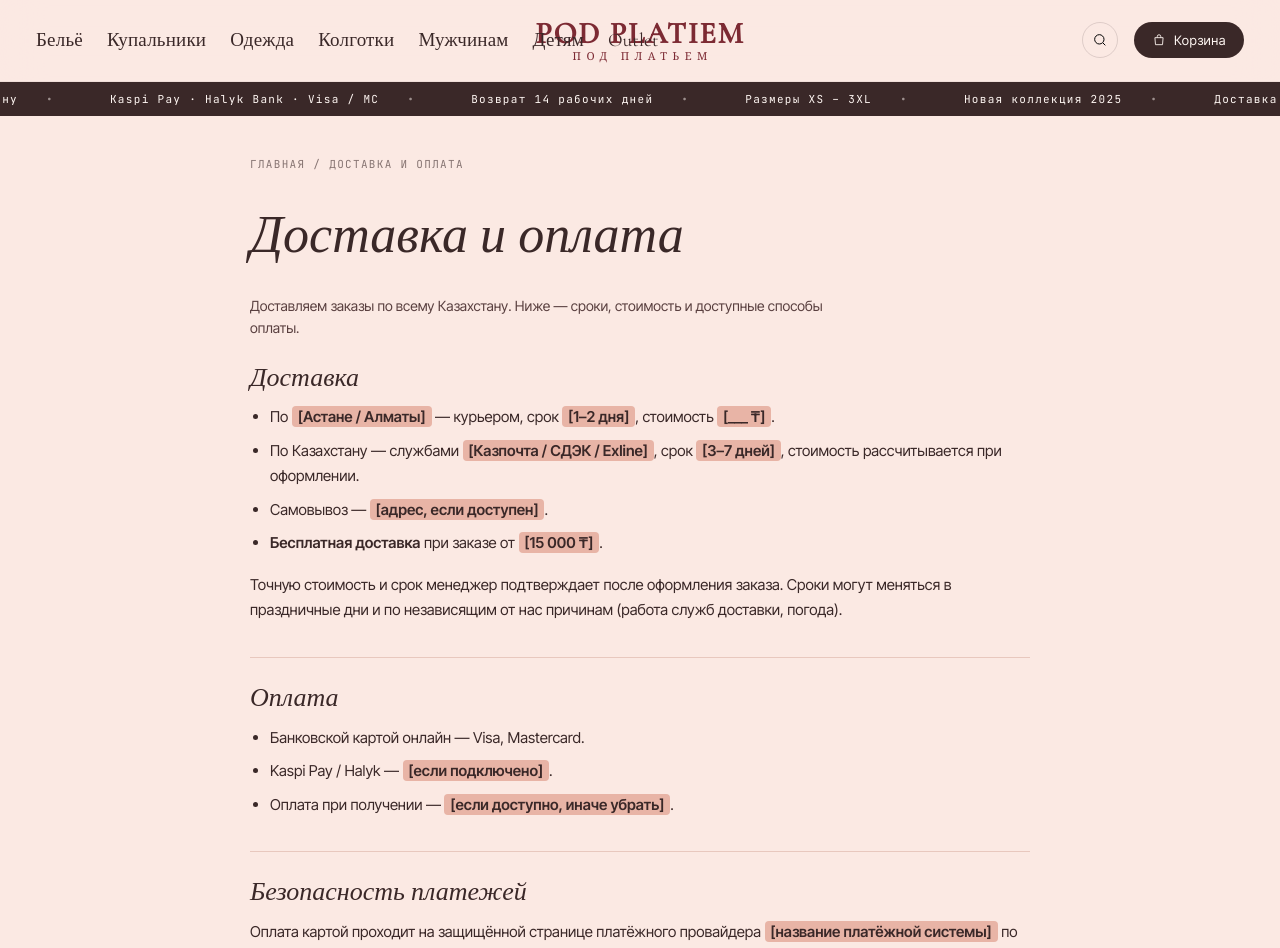
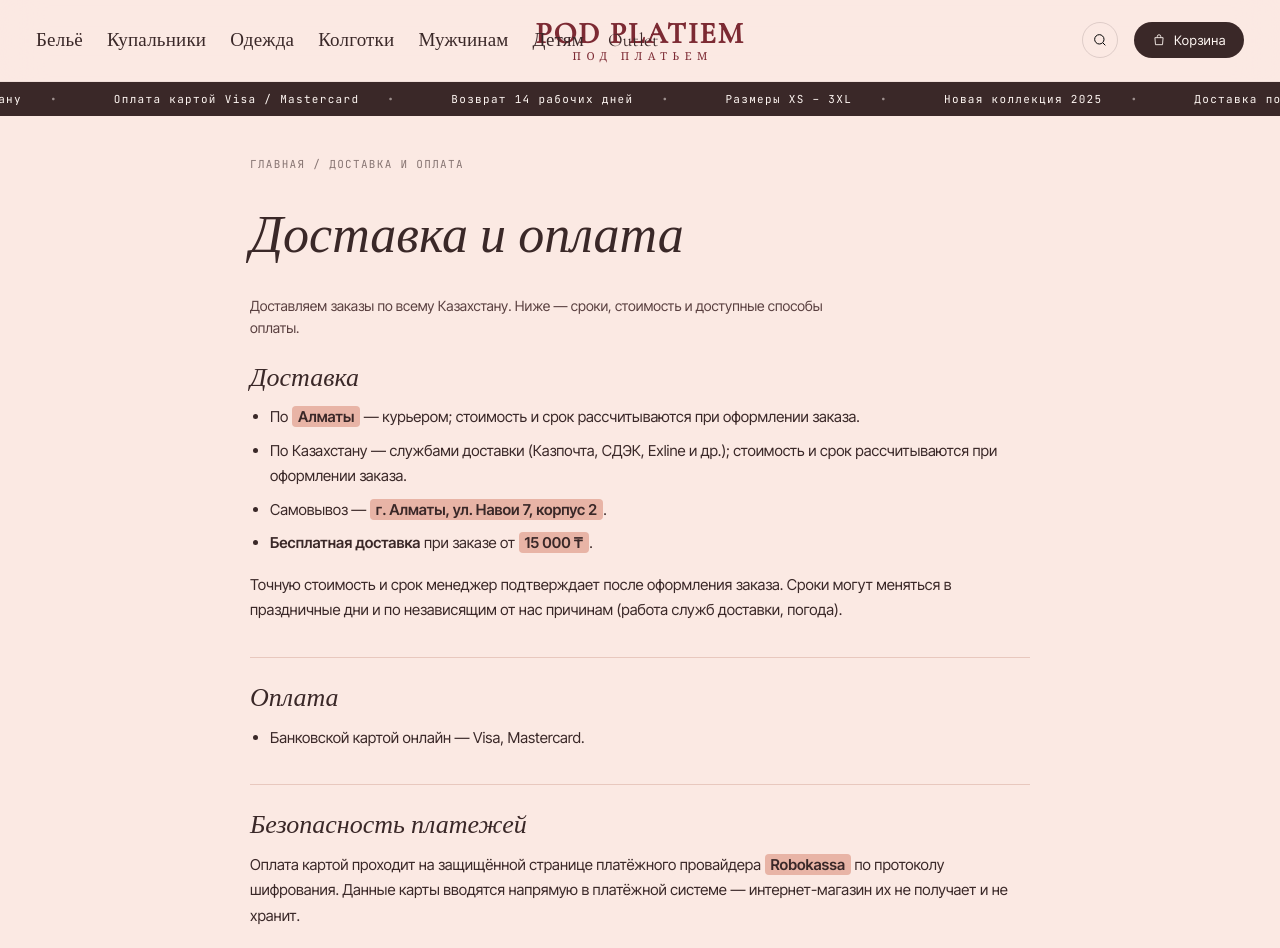
Before and after one commit to yemmydx/annablle-arto, a Next.js app: page /delivery in a window 1280 px wide. Shown: the top 948 px of the page. Built offline with nearby package versions, Linux system fonts and the light colour scheme.

Commit message:
fix: реквизиты, оплата только Robokassa, убраны плейсхолдеры

```diff
--- a/app/cart/page.tsx
+++ b/app/cart/page.tsx
@@ -136,7 +136,7 @@ export default function CartPage() {
 
               {/* Платёжки */}
               <div className="flex gap-1 flex-wrap justify-center mt-6">
-                {['Kaspi Pay', 'Halyk', 'Visa', 'MC'].map(p => (
+                {['Visa', 'MC'].map(p => (
                   <span key={p} className="text-[9px] border border-stone-200 text-stone-400 px-2 py-0.5">{p}</span>
                 ))}
               </div>
--- a/app/contacts/page.tsx
+++ b/app/contacts/page.tsx
@@ -22,10 +22,10 @@ export default function ContactsPage() {
       </ul>
 
       <h2>Время работы</h2>
-      <p>Приём и обработка заказов: <F>[Пн–Вс, 10:00–20:00 (время Астаны)]</F>. Обращения вне рабочего времени обрабатываются на следующий рабочий день.</p>
+      <p>Приём и обработка заказов: <F>Пн–Вс, 10:00–20:00</F>. Обращения вне рабочего времени обрабатываются на следующий рабочий день.</p>
 
       <h2>Возврат товара</h2>
-      <p>Возврат осуществляется по адресу <F>[адрес пункта приёма]</F> либо по инструкции менеджера при курьерской доставке. Подробнее — в разделе <a href="/returns">«Возврат товара»</a>.</p>
+      <p>Возврат осуществляется по адресу <F>г. Алматы, ул. Навои 7, корпус 2</F> либо по инструкции менеджера при курьерской доставке. Подробнее — в разделе <a href="/returns">«Возврат товара»</a>.</p>
     </LegalPage>
   )
 }
--- a/app/delivery/page.tsx
+++ b/app/delivery/page.tsx
@@ -10,22 +10,20 @@ export default function DeliveryPage() {
     <LegalPage title="Доставка и оплата" intro="Доставляем заказы по всему Казахстану. Ниже — сроки, стоимость и доступные способы оплаты.">
       <h2>Доставка</h2>
       <ul>
-        <li>По <F>[Астане / Алматы]</F> — курьером, срок <F>[1–2 дня]</F>, стоимость <F>[___ ₸]</F>.</li>
-        <li>По Казахстану — службами <F>[Казпочта / СДЭК / Exline]</F>, срок <F>[3–7 дней]</F>, стоимость рассчитывается при оформлении.</li>
-        <li>Самовывоз — <F>[адрес, если доступен]</F>.</li>
-        <li><b>Бесплатная доставка</b> при заказе от <F>[15 000 ₸]</F>.</li>
+        <li>По <F>Алматы</F> — курьером; стоимость и срок рассчитываются при оформлении заказа.</li>
+        <li>По Казахстану — службами доставки (Казпочта, СДЭК, Exline и др.); стоимость и срок рассчитываются при оформлении заказа.</li>
+        <li>Самовывоз — <F>г. Алматы, ул. Навои 7, корпус 2</F>.</li>
+        <li><b>Бесплатная доставка</b> при заказе от <F>15 000 ₸</F>.</li>
       </ul>
       <p>Точную стоимость и срок менеджер подтверждает после оформления заказа. Сроки могут меняться в праздничные дни и по независящим от нас причинам (работа служб доставки, погода).</p>
 
       <h2>Оплата</h2>
       <ul>
         <li>Банковской картой онлайн — Visa, Mastercard.</li>
-        <li>Kaspi Pay / Halyk — <F>[если подключено]</F>.</li>
-        <li>Оплата при получении — <F>[если доступно, иначе убрать]</F>.</li>
       </ul>
 
       <h2>Безопасность платежей</h2>
-      <p>Оплата картой проходит на защищённой странице платёжного провайдера <F>[название платёжной системы]</F> по протоколу шифрования. Данные карты вводятся напрямую в платёжной системе — интернет-магазин их не получает и не хранит.</p>
+      <p>Оплата картой проходит на защищённой странице платёжного провайдера <F>Robokassa</F> по протоколу шифрования. Данные карты вводятся напрямую в платёжной системе — интернет-магазин их не получает и не хранит.</p>
 
       <h2>Подтверждение заказа</h2>
       <p>После оформления с вами свяжется менеджер для подтверждения состава, адреса и способа доставки. Условия покупки регулируются <a href="/offer">публичным договором оферты</a>.</p>
--- a/app/layout.tsx
+++ b/app/layout.tsx
@@ -7,10 +7,10 @@ export const metadata: Metadata = {
   metadataBase: new URL('https://podplatiem.com'),
   verification: { google: 'iAobtB07L6xt5GasPfduNv2v7LqHG63L9VExtgGlH8I' },
   title: 'POD PLATIEM — Женское бельё в Казахстане',
-  description: 'Изысканное женское бельё с доставкой по всему Казахстану. Оплата Kaspi Pay, Halyk, картой.',
+  description: 'Изысканное женское бельё с доставкой по всему Казахстану. Оплата банковской картой Visa, Mastercard.',
   openGraph: {
     title: 'POD PLATIEM — Женское бельё в Казахстане',
-    description: 'Изысканное женское бельё с доставкой по всему Казахстану. Оплата Kaspi Pay, Halyk, картой.',
+    description: 'Изысканное женское бельё с доставкой по всему Казахстану. Оплата банковской картой Visa, Mastercard.',
     url: 'https://podplatiem.com',
     siteName: 'POD PLATIEM',
     locale: 'ru_RU',
--- a/app/privacy/page.tsx
+++ b/app/privacy/page.tsx
@@ -9,7 +9,7 @@ export default function PrivacyPage() {
   return (
     <LegalPage title="Политика конфиденциальности" intro="Порядок обработки и защиты персональных данных пользователей интернет-магазина POD PLATIEM в соответствии с Законом РК «О персональных данных и их защите» от 21 мая 2013 года № 94-V.">
       <h2>Оператор данных</h2>
-      <p>Обработку персональных данных осуществляет <F>[ИП / ТОО «___», БИН/ИИН ___]</F> (далее — «Продавец»). Контакты указаны в разделе <a href="/contacts">«Контакты»</a>.</p>
+      <p>Обработку персональных данных осуществляет <F>ТОО «Anabel Arto Lingerie», БИН 150740013086</F> (далее — «Продавец»). Контакты указаны в разделе <a href="/contacts">«Контакты»</a>.</p>
 
       <h2>Какие данные мы собираем</h2>
       <ul>
--- a/components/store/Header.tsx
+++ b/components/store/Header.tsx
@@ -93,8 +93,8 @@ export default function Header() {
 
       <div className="marquee" onMouseEnter={() => setOpenIndex(null)}>
         <div className="marquee-track">
-          {['Доставка по всему Казахстану','Kaspi Pay · Halyk Bank · Visa / MC','Возврат 14 рабочих дней','Размеры XS – 3XL','Новая коллекция 2025',
-            'Доставка по всему Казахстану','Kaspi Pay · Halyk Bank · Visa / MC','Возврат 14 рабочих дней','Размеры XS – 3XL','Новая коллекция 2025',
+          {['Доставка по всему Казахстану','Оплата картой Visa / Mastercard','Возврат 14 рабочих дней','Размеры XS – 3XL','Новая коллекция 2025',
+            'Доставка по всему Казахстану','Оплата картой Visa / Mastercard','Возврат 14 рабочих дней','Размеры XS – 3XL','Новая коллекция 2025',
           ].map((t,i) => <span key={i}>{t}</span>)}
         </div>
       </div>
--- a/components/store/HomeClient.tsx
+++ b/components/store/HomeClient.tsx
@@ -26,8 +26,8 @@ const CATS = [
 
 const PROMISE = [
   { icon: '🚚', title: 'Бесплатная доставка', sub: 'от 15 000 ₸' },
-  { icon: '↩️', title: 'Лёгкий обмен', sub: '30 дней' },
-  { icon: '💳', title: 'Kaspi Pay', sub: 'Halyk · Visa · MC' },
+  { icon: '↩️', title: 'Лёгкий обмен', sub: '14 рабочих дней' },
+  { icon: '💳', title: 'Оплата картой', sub: 'Visa · Mastercard' },
   { icon: '✦', title: 'Размеры XS–3XL', sub: 'для всех' },
 ]
 
```
